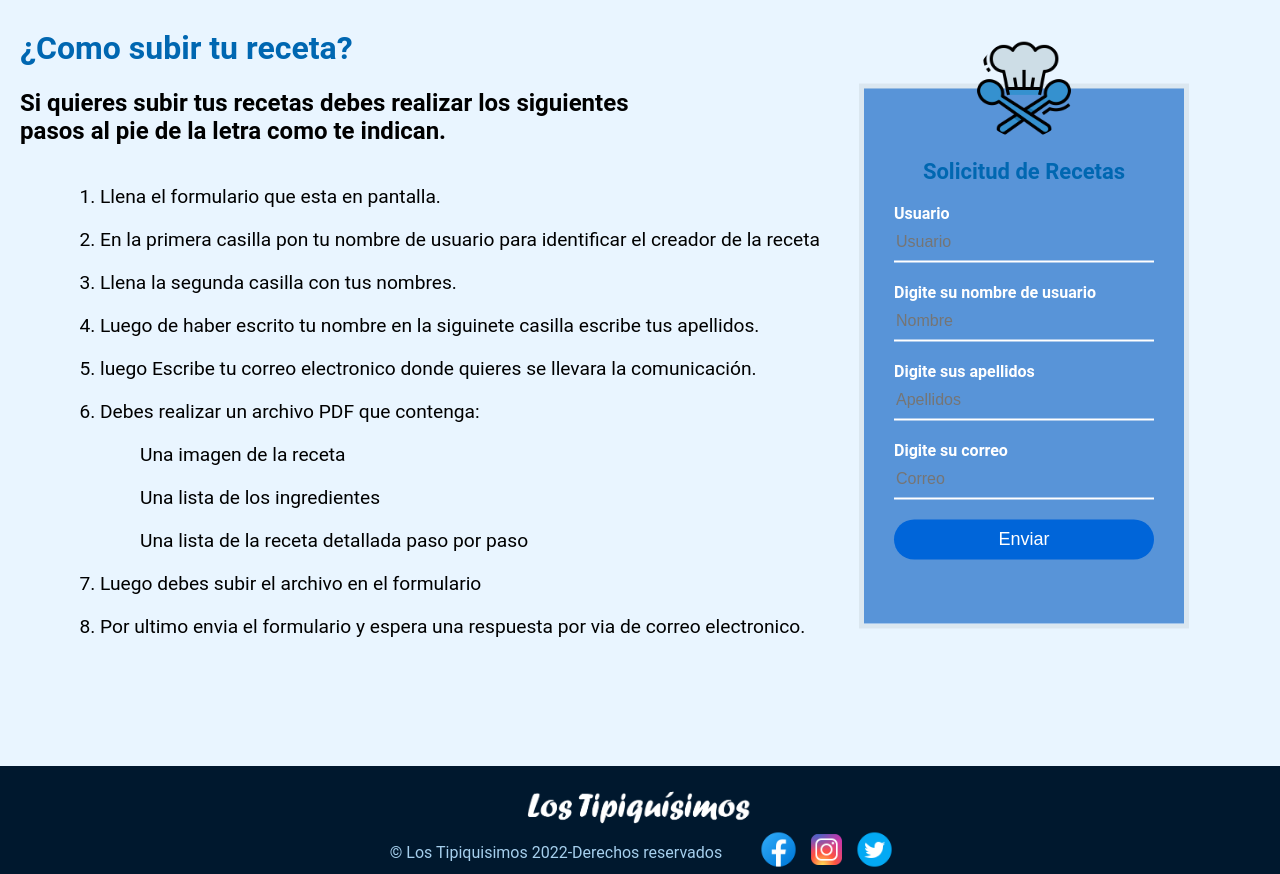
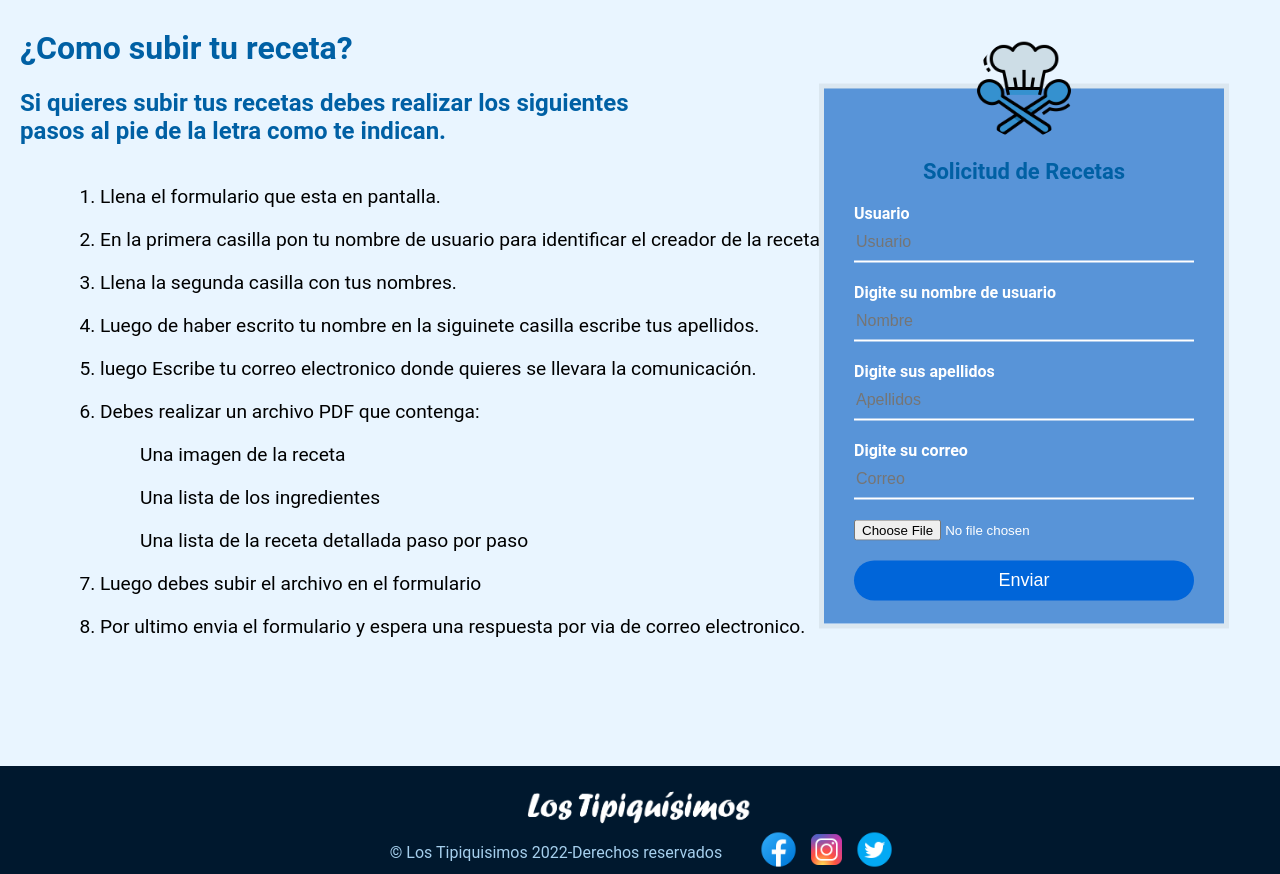
Before and after one commit to Snark007/Crea-J-LosTipiquisimos, a PHP site: page /Html/subir.html in a window 1280 px wide. Shown: the part 68-942 px from the top of the page. Run offline with PHP 8.4, Linux system fonts and the light colour scheme.

Commit message:
avance
formulario

```diff
--- a/Css/substyle.css
+++ b/Css/substyle.css
@@ -283,8 +283,11 @@ section .let{
     cursor: pointer;
     margin-bottom: 20%;
 }
+.l{
+    color:#0060a4 ;
+  }
 h1{
-    color: #0067b1;
+    color: #0060a4;
 }
 ol{
     margin: 40px;
@@ -294,10 +297,11 @@ li{
 }
 .ti{
     margin: 20px;
+    color:#0060a4 ;
 }
 
 .login-box {
-    width: 320px;
+    width: 400px;
     height: 535px;
     background: rgba(0, 90, 192, 0.619);
     color: #fff;
--- a/Html/subir.html
+++ b/Html/subir.html
@@ -32,16 +32,18 @@
         <form>
           <!--Usuario-->
           <label for="username">Usuario</label>
-          <input type="text" placeholder="Usuario" class="difun">
+          <input type="text" placeholder="Usuario" class="difun" required>
           <!--nombre -->
           <label for="username">Digite su nombre de usuario</label>
-          <input type="text" placeholder="Nombre" class="difun">
+          <input type="text" placeholder="Nombre" class="difun" required>
           <!-- apellidos -->
           <label for="username">Digite sus apellidos</label>
-          <input type="text" placeholder="Apellidos" class="difun">
+          <input type="text" placeholder="Apellidos" class="difun" required>
           <!-- correo -->
           <label for="username">Digite su correo</label>
-          <input type="email" placeholder="Correo" class="difun">
+          <input type="email" placeholder="Correo" class="difun" required>
+
+          <input type="file" name="archivo" class="difun" required>
 
           <!-- index-->
           <input type="submit" value="Enviar">
@@ -52,7 +54,9 @@
 
 
   <div class="ti">
+      <div class="l">
 <h1>¿Como subir tu receta?</h1>
+</div>
 <h2>Si quieres subir tus recetas debes realizar los siguientes<br> pasos al pie de la letra como te indican.</h2>
 </div>
  <ol>
```
